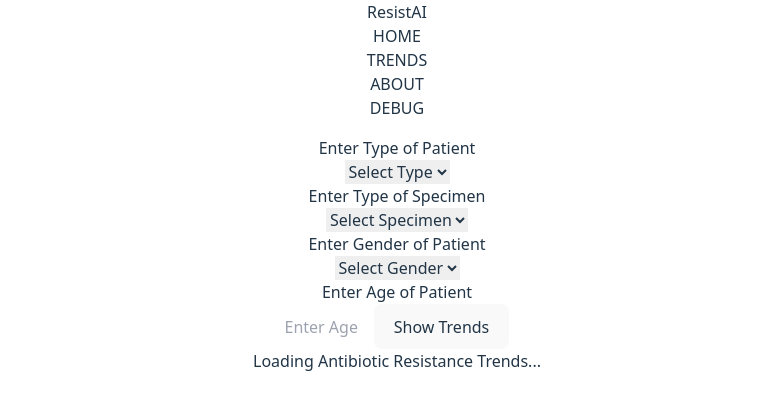
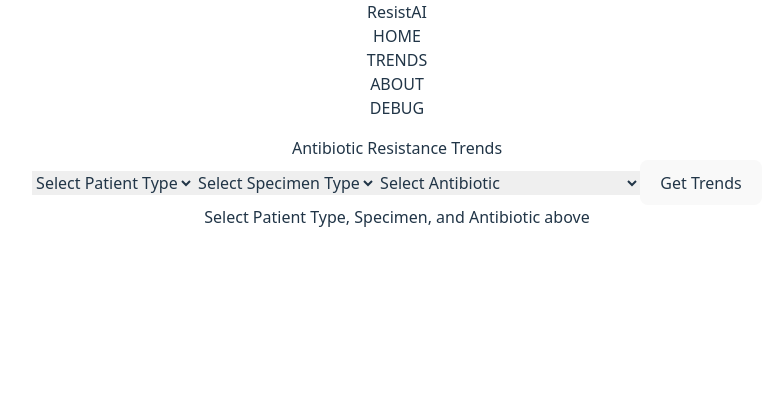
Before and after one commit to shubhamnaik106/ResistAI, a React (Vite) app in the folder frontend/: page / in a window 1280 px wide. Both pictures are taken after a click on the element "TRENDS". Shown: the top 410 px of the page, without its empty margins (243-1015 px from the left). Built offline with nearby package versions, Linux system fonts and the light colour scheme.

Commit message:
CREATED TRENDS PAGE AS PER NEW FORMAT (HARDCODED DATA )

```diff
--- a/frontend/src/Components/Trends.jsx
+++ b/frontend/src/Components/Trends.jsx
@@ -1,4 +1,246 @@
-// import React, { useEffect, useState } from "react";
+import React, { useState } from "react";
+import {
+  ResponsiveContainer,
+  LineChart,
+  CartesianGrid,
+  XAxis,
+  YAxis,
+  Tooltip,
+  Line,
+} from "recharts";
+
+export default function Trends() {
+  const patientTypes = ["OPD", "IPD"];
+  const specimenTypes = ["Urine", "Blood", "Stool", "Swab", "Pus"];
+  const antibiotics = [
+    "Amoxicillin/Clavulanic Acid",
+    "Ciprofloxacin",
+    "Nitrofurantoin",
+    "Trimethoprim/Sulfamethoxazole",
+    "Gentamicin",
+    "Meropenem",
+    // …your full list…
+  ];
+
+  const [patientType, setPatientType] = useState("");
+  const [specimenType, setSpecimenType] = useState("");
+  const [selectedAb, setSelectedAb] = useState("");
+  const [chartData, setChartData] = useState([]);
+
+  const handleGetTrends = () => {
+    if (!patientType || !specimenType || !selectedAb) {
+      alert("Please select patient type, specimen type and an antibiotic.");
+      return;
+    }
+    // Hard‑coded sensitivities per year
+    setChartData([
+      { year: 2020, sensitivity: 25 },
+      { year: 2021, sensitivity: 50 },
+      { year: 2022, sensitivity: 75 },
+      { year: 2023, sensitivity: 60 },
+    ]);
+  };
+
+  return (
+    <div className="w-full h-[600px] p-6 backdrop-blur-sm bg-white bg-opacity-10 rounded-3xl bg-clip-padding mt-4 text-white">
+      <h2 className="text-2xl font-bold mb-4">Antibiotic Resistance Trends</h2>
+
+      {/* Controls */}
+      <div className="flex flex-wrap items-center gap-4 mb-6">
+        {/* Patient Type */}
+        <select
+          value={patientType}
+          onChange={(e) => setPatientType(e.target.value)}
+          className="p-3 rounded-md text-orange-500 bg-orange-500 bg-opacity-10"
+        >
+          <option value="" disabled>
+            Select Patient Type
+          </option>
+          {patientTypes.map((pt) => (
+            <option key={pt} value={pt}>
+              {pt}
+            </option>
+          ))}
+        </select>
+
+        {/* Specimen Type */}
+        <select
+          value={specimenType}
+          onChange={(e) => setSpecimenType(e.target.value)}
+          className="p-3 rounded-md text-orange-500 bg-orange-500 bg-opacity-10"
+        >
+          <option value="" disabled>
+            Select Specimen Type
+          </option>
+          {specimenTypes.map((st) => (
+            <option key={st} value={st}>
+              {st}
+            </option>
+          ))}
+        </select>
+
+        {/* Antibiotic */}
+        <select
+          value={selectedAb}
+          onChange={(e) => setSelectedAb(e.target.value)}
+          className="p-3 rounded-md text-orange-500 bg-orange-500 bg-opacity-10"
+        >
+          <option value="" disabled>
+            Select Antibiotic
+          </option>
+          {antibiotics.map((ab) => (
+            <option key={ab} value={ab}>
+              {ab}
+            </option>
+          ))}
+        </select>
+
+        {/* Button */}
+        <button
+          onClick={handleGetTrends}
+          className="text-white bg-orange-500 rounded-full px-6 py-2"
+        >
+          Get Trends
+        </button>
+      </div>
+
+      {/* Line Chart */}
+      <div className="w-full h-[450px]">
+        {chartData.length > 0 ? (
+          <ResponsiveContainer width="100%" height="100%">
+            <LineChart
+              data={chartData}
+              margin={{ top: 20, right: 30, left: 20, bottom: 50 }}
+            >
+              <CartesianGrid strokeDasharray="3 3" />
+              <XAxis
+                dataKey="year"
+                tick={{ fill: "#fff" }}
+                label={{
+                  value: "Year",
+                  position: "insideBottom",
+                  offset: -5,
+                  fill: "#fff",
+                }}
+              />
+              <YAxis
+                domain={[0, 100]}
+                tick={{ fill: "#fff" }}
+                label={{
+                  value: "Sensitivity (%)",
+                  angle: -90,
+                  position: "insideLeft",
+                  fill: "#fff",
+                }}
+              />
+              <Tooltip
+                contentStyle={{ backgroundColor: "#333", border: "none" }}
+                itemStyle={{ color: "#fff" }}
+                formatter={(val) => `${val}%`}
+              />
+              <Line
+                type="monotone"
+                dataKey="sensitivity"
+                stroke="#f97316"
+                strokeWidth={3}
+                dot={{ r: 5, fill: "#f97316" }}
+              />
+            </LineChart>
+          </ResponsiveContainer>
+        ) : (
+          <div className="flex items-center justify-center h-full text-lg">
+            {!selectedAb
+              ? "Select Patient Type, Specimen, and Antibiotic above"
+              : "Click Get Trends to show chart"}
+          </div>
+        )}
+      </div>
+    </div>
+  );
+}
+
+
+
+// // import React, { useEffect, useState } from "react";
+// // import axios from "axios";
+// // import {
+// // 	BarChart,
+// // 	Bar,
+// // 	XAxis,
+// // 	YAxis,
+// // 	Tooltip,
+// // 	ResponsiveContainer,
+// // 	CartesianGrid,
+// // 	LabelList,
+// // } from "recharts";
+
+// // function Trends() {
+// // 	const [chartData, setChartData] = useState([]);
+
+// // 	useEffect(() => {
+// // 		const fetchData = async () => {
+// // 			try {
+// // 				const response = await axios.post("http://localhost:5005/", {
+// // 					type: "IPD",
+// // 					specimenType: "Urine",
+// // 					gender: "Male",
+// // 					age: 30,
+// // 				});
+
+// // 				if (response.data?.predictions) {
+// // 					const formatted = response.data.predictions.map((item) => ({
+// // 						antibiotic: item.antibiotic,
+// // 						resistance: item.resistance,
+// // 					}));
+// // 					setChartData(formatted);
+// // 				}
+// // 			} catch (error) {
+// // 				console.error("Error fetching trends:", error);
+// // 			}
+// // 		};
+
+// // 		fetchData();
+// // 	}, []);
+
+// // 	return (
+// // 		<div
+// // 			className="w-full h-[500px] p-6 backdrop-blur-sm bg-white bg-opacity-10 rounded-3xl bg-clip-padding mt-4 text-white"
+// // 			data-aos-easing="ease-out"
+// // 			data-aos-duration="1000"
+// // 		>
+// // 			<h2 className="text-2xl font-bold mb-4">Antibiotic Resistance Trends</h2>
+// // 			<ResponsiveContainer width="100%" height="100%">
+// // 				<BarChart
+// // 					data={chartData}
+// // 					margin={{ top: 20, right: 30, left: 30, bottom: 60 }}
+// // 				>
+// // 					<CartesianGrid strokeDasharray="3 3" />
+// // 					<XAxis
+// // 						dataKey="antibiotic"
+// // 						angle={-45}
+// // 						textAnchor="end"
+// // 						interval={0}
+// // 					/>
+// // 					<YAxis
+// // 						label={{
+// // 							value: "Resistance (%)",
+// // 							angle: -90,
+// // 							position: "insideLeft",
+// // 						}}
+// // 					/>
+// // 					<Tooltip />
+// // 					<Bar dataKey="resistance" fill="#f97316">
+// // 						<LabelList dataKey="resistance" position="top" />
+// // 					</Bar>
+// // 				</BarChart>
+// // 			</ResponsiveContainer>
+// // 		</div>
+// // 	);
+// // }
+
+// // export default Trends;
+
+// import React, { useState } from "react";
 // import axios from "axios";
 // import {
 // 	BarChart,
@@ -12,245 +254,166 @@
 // } from "recharts";
 
 // function Trends() {
+// 	const [specimenType, setSpecimenType] = useState("");
+// 	const [patientType, setPatientType] = useState("");
+// 	const [gender, setGender] = useState("");
+// 	const [age, setAge] = useState("");
 // 	const [chartData, setChartData] = useState([]);
 
-// 	useEffect(() => {
-// 		const fetchData = async () => {
-// 			try {
-// 				const response = await axios.post("http://localhost:5005/", {
-// 					type: "IPD",
-// 					specimenType: "Urine",
-// 					gender: "Male",
-// 					age: 30,
-// 				});
+// 	const fetchTrends = async () => {
+// 		if (!patientType || !specimenType || !gender || !age) {
+// 			alert("Please fill in all the fields before submitting.");
+// 			return;
+// 		}
+// 		if (age <= 0 || age > 100) {
+// 			alert("Age must be between 1 and 100.");
+// 			return;
+// 		}
 
-// 				if (response.data?.predictions) {
-// 					const formatted = response.data.predictions.map((item) => ({
-// 						antibiotic: item.antibiotic,
-// 						resistance: item.resistance,
-// 					}));
-// 					setChartData(formatted);
-// 				}
-// 			} catch (error) {
-// 				console.error("Error fetching trends:", error);
+// 		try {
+// 			const response = await axios.post("http://localhost:5005/", {
+// 				type: patientType,
+// 				specimenType: specimenType,
+// 				gender: gender,
+// 				age: parseInt(age, 10),
+// 			});
+
+// 			if (response.data?.predictions) {
+// 				const formatted = response.data.predictions.map((item) => ({
+// 					antibiotic: item.antibiotic,
+// 					resistance: item.resistance,
+// 					yearly_stats: item.yearly_stats.map((stat) => ({
+// 						year: stat.year,
+// 						sensitive: stat.sensitive,
+// 						resistant: stat.resistant,
+// 						notused: stat.notused,
+// 						total_sensitive: stat.total_sensitive,
+// 						total_resistant: stat.total_resistant,
+// 						total_notused: stat.total_notused,
+// 					})),
+
+// 				}));
+// 				setChartData(formatted);
 // 			}
-// 		};
-
-// 		fetchData();
-// 	}, []);
+// 		} catch (error) {
+// 			console.error("Error fetching trends:", error);
+// 			alert("An error occurred while processing your request.");
+// 		}
+// 	};
 
 // 	return (
-// 		<div
-// 			className="w-full h-[500px] p-6 backdrop-blur-sm bg-white bg-opacity-10 rounded-3xl bg-clip-padding mt-4 text-white"
-// 			data-aos-easing="ease-out"
-// 			data-aos-duration="1000"
-// 		>
-// 			<h2 className="text-2xl font-bold mb-4">Antibiotic Resistance Trends</h2>
-// 			<ResponsiveContainer width="100%" height="100%">
-// 				<BarChart
-// 					data={chartData}
-// 					margin={{ top: 20, right: 30, left: 30, bottom: 60 }}
-// 				>
-// 					<CartesianGrid strokeDasharray="3 3" />
-// 					<XAxis
-// 						dataKey="antibiotic"
-// 						angle={-45}
-// 						textAnchor="end"
-// 						interval={0}
+// 		<div className="grid grid-cols-1 md:grid-cols-2 items-center gap-6 px-4 md:px-10 bg-white bg-opacity-10 rounded-3xl bg-clip-padding mt-4">
+// 			{/* Left Section */}
+// 			<div className="mb-10 text-center md:text-left pt-10">
+// 				<div className="mt-4 flex flex-col gap-4">
+// 					<p className="text-white text-xl -mt-6">Enter Type of Patient</p>
+// 					<select
+// 						value={patientType}
+// 						onChange={(e) => setPatientType(e.target.value)}
+// 						className="p-3 rounded-md text-orange-500 bg-orange-500 bg-opacity-10"
+// 					>
+// 						<option value="" disabled>
+// 							Select Type
+// 						</option>
+// 						<option value="IPD" disabled>
+// 							IPD
+// 						</option>
+// 						<option value="OPD">OPD</option>
+// 					</select>
+
+// 					<p className="text-white text-xl mt-4">Enter Type of Specimen</p>
+// 					<select
+// 						value={specimenType}
+// 						onChange={(e) => setSpecimenType(e.target.value)}
+// 						className="p-3 rounded-md text-orange-500 bg-orange-500 bg-opacity-10"
+// 					>
+// 						<option value="" disabled>
+// 							Select Specimen
+// 						</option>
+// 						<option value="Urine">Urine</option>
+// 						<option value="Stool" disabled>
+// 							Stool
+// 						</option>
+// 						<option value="Blood" disabled>
+// 							Blood
+// 						</option>
+// 						<option value="Swab" disabled>
+// 							Swab
+// 						</option>
+// 						<option value="Pus" disabled>
+// 							Pus
+// 						</option>
+// 					</select>
+
+// 					<p className="text-white text-xl mt-4">Enter Gender of Patient</p>
+// 					<select
+// 						value={gender}
+// 						onChange={(e) => setGender(e.target.value)}
+// 						className="p-3 rounded-md text-orange-500 bg-orange-500 bg-opacity-10"
+// 					>
+// 						<option value="" disabled>
+// 							Select Gender
+// 						</option>
+// 						<option value="Male">Male</option>
+// 						<option value="Female">Female</option>
+// 					</select>
+
+// 					<p className="text-white text-xl mt-4">Enter Age of Patient</p>
+// 					<input
+// 						type="number"
+// 						value={age}
+// 						onChange={(e) => setAge(e.target.value)}
+// 						placeholder="Enter Age"
+// 						className="p-3 rounded-md text-orange-500 bg-orange-500 bg-opacity-10"
+// 						min="1"
+// 						max="100"
 // 					/>
-// 					<YAxis
-// 						label={{
-// 							value: "Resistance (%)",
-// 							angle: -90,
-// 							position: "insideLeft",
-// 						}}
-// 					/>
-// 					<Tooltip />
-// 					<Bar dataKey="resistance" fill="#f97316">
-// 						<LabelList dataKey="resistance" position="top" />
-// 					</Bar>
-// 				</BarChart>
-// 			</ResponsiveContainer>
+
+// 					<button
+// 						onClick={fetchTrends}
+// 						className="text-white bg-orange-500 mt-8 border-[2px] border-transparent rounded-full text-[15px] px-6 py-1 cursor-pointer"
+// 					>
+// 						Show Trends
+// 					</button>
+// 				</div>
+// 			</div>
+
+// 			{/* Right Section (Bar Chart) */}
+// 			<div className="flex justify-center text-lg font-semibold text-white whitespace-pre-line w-full h-[500px]">
+// 				{chartData.length > 0 ? (
+// 					<ResponsiveContainer width="100%" height="100%">
+// 						<BarChart
+// 							data={chartData}
+// 							margin={{ top: 20, right: 30, left: 30, bottom: 60 }}
+// 						>
+// 							<CartesianGrid strokeDasharray="3 3" />
+// 							<XAxis
+// 								dataKey="antibiotic"
+// 								angle={-45}
+// 								textAnchor="end"
+// 								interval={0}
+// 							/>
+// 							<YAxis
+// 								label={{
+// 									value: "Resistance (%)",
+// 									angle: -90,
+// 									position: "insideLeft",
+// 								}}
+// 							/>
+// 							<Tooltip />
+// 							<Bar dataKey="resistance" fill="#f97316">
+// 								<LabelList dataKey="resistance" position="top" />
+// 							</Bar>
+// 						</BarChart>
+// 					</ResponsiveContainer>
+// 				) : (
+// 					<div className="flex justify-center text-lg font-semibold text-white whitespace-pre-line mt-60">
+// 						Loading Antibiotic Resistance Trends...
+// 					</div>
+// 				)}
+// 			</div>
 // 		</div>
 // 	);
 // }
 
 // export default Trends;
-
-import React, { useState } from "react";
-import axios from "axios";
-import {
-	BarChart,
-	Bar,
-	XAxis,
-	YAxis,
-	Tooltip,
-	ResponsiveContainer,
-	CartesianGrid,
-	LabelList,
-} from "recharts";
-
-function Trends() {
-	const [specimenType, setSpecimenType] = useState("");
-	const [patientType, setPatientType] = useState("");
-	const [gender, setGender] = useState("");
-	const [age, setAge] = useState("");
-	const [chartData, setChartData] = useState([]);
-
-	const fetchTrends = async () => {
-		if (!patientType || !specimenType || !gender || !age) {
-			alert("Please fill in all the fields before submitting.");
-			return;
-		}
-		if (age <= 0 || age > 100) {
-			alert("Age must be between 1 and 100.");
-			return;
-		}
-
-		try {
-			const response = await axios.post("http://localhost:5005/", {
-				type: patientType,
-				specimenType: specimenType,
-				gender: gender,
-				age: parseInt(age, 10),
-			});
-
-			if (response.data?.predictions) {
-				const formatted = response.data.predictions.map((item) => ({
-					antibiotic: item.antibiotic,
-					resistance: item.resistance,
-					yearly_stats: item.yearly_stats.map((stat) => ({
-						year: stat.year,
-						sensitive: stat.sensitive,
-						resistant: stat.resistant,
-						notused: stat.notused,
-						total_sensitive: stat.total_sensitive,
-						total_resistant: stat.total_resistant,
-						total_notused: stat.total_notused,
-					})),
-
-				}));
-				setChartData(formatted);
-			}
-		} catch (error) {
-			console.error("Error fetching trends:", error);
-			alert("An error occurred while processing your request.");
-		}
-	};
-
-	return (
-		<div className="grid grid-cols-1 md:grid-cols-2 items-center gap-6 px-4 md:px-10 bg-white bg-opacity-10 rounded-3xl bg-clip-padding mt-4">
-			{/* Left Section */}
-			<div className="mb-10 text-center md:text-left pt-10">
-				<div className="mt-4 flex flex-col gap-4">
-					<p className="text-white text-xl -mt-6">Enter Type of Patient</p>
-					<select
-						value={patientType}
-						onChange={(e) => setPatientType(e.target.value)}
-						className="p-3 rounded-md text-orange-500 bg-orange-500 bg-opacity-10"
-					>
-						<option value="" disabled>
-							Select Type
-						</option>
-						<option value="IPD" disabled>
-							IPD
-						</option>
-						<option value="OPD">OPD</option>
-					</select>
-
-					<p className="text-white text-xl mt-4">Enter Type of Specimen</p>
-					<select
-						value={specimenType}
-						onChange={(e) => setSpecimenType(e.target.value)}
-						className="p-3 rounded-md text-orange-500 bg-orange-500 bg-opacity-10"
-					>
-						<option value="" disabled>
-							Select Specimen
-						</option>
-						<option value="Urine">Urine</option>
-						<option value="Stool" disabled>
-							Stool
-						</option>
-						<option value="Blood" disabled>
-							Blood
-						</option>
-						<option value="Swab" disabled>
-							Swab
-						</option>
-						<option value="Pus" disabled>
-							Pus
-						</option>
-					</select>
-
-					<p className="text-white text-xl mt-4">Enter Gender of Patient</p>
-					<select
-						value={gender}
-						onChange={(e) => setGender(e.target.value)}
-						className="p-3 rounded-md text-orange-500 bg-orange-500 bg-opacity-10"
-					>
-						<option value="" disabled>
-							Select Gender
-						</option>
-						<option value="Male">Male</option>
-						<option value="Female">Female</option>
-					</select>
-
-					<p className="text-white text-xl mt-4">Enter Age of Patient</p>
-					<input
-						type="number"
-						value={age}
-						onChange={(e) => setAge(e.target.value)}
-						placeholder="Enter Age"
-						className="p-3 rounded-md text-orange-500 bg-orange-500 bg-opacity-10"
-						min="1"
-						max="100"
-					/>
-
-					<button
-						onClick={fetchTrends}
-						className="text-white bg-orange-500 mt-8 border-[2px] border-transparent rounded-full text-[15px] px-6 py-1 cursor-pointer"
-					>
-						Show Trends
-					</button>
-				</div>
-			</div>
-
-			{/* Right Section (Bar Chart) */}
-			<div className="flex justify-center text-lg font-semibold text-white whitespace-pre-line w-full h-[500px]">
-				{chartData.length > 0 ? (
-					<ResponsiveContainer width="100%" height="100%">
-						<BarChart
-							data={chartData}
-							margin={{ top: 20, right: 30, left: 30, bottom: 60 }}
-						>
-							<CartesianGrid strokeDasharray="3 3" />
-							<XAxis
-								dataKey="antibiotic"
-								angle={-45}
-								textAnchor="end"
-								interval={0}
-							/>
-							<YAxis
-								label={{
-									value: "Resistance (%)",
-									angle: -90,
-									position: "insideLeft",
-								}}
-							/>
-							<Tooltip />
-							<Bar dataKey="resistance" fill="#f97316">
-								<LabelList dataKey="resistance" position="top" />
-							</Bar>
-						</BarChart>
-					</ResponsiveContainer>
-				) : (
-					<div className="flex justify-center text-lg font-semibold text-white whitespace-pre-line mt-60">
-						Loading Antibiotic Resistance Trends...
-					</div>
-				)}
-			</div>
-		</div>
-	);
-}
-
-export default Trends;
```
